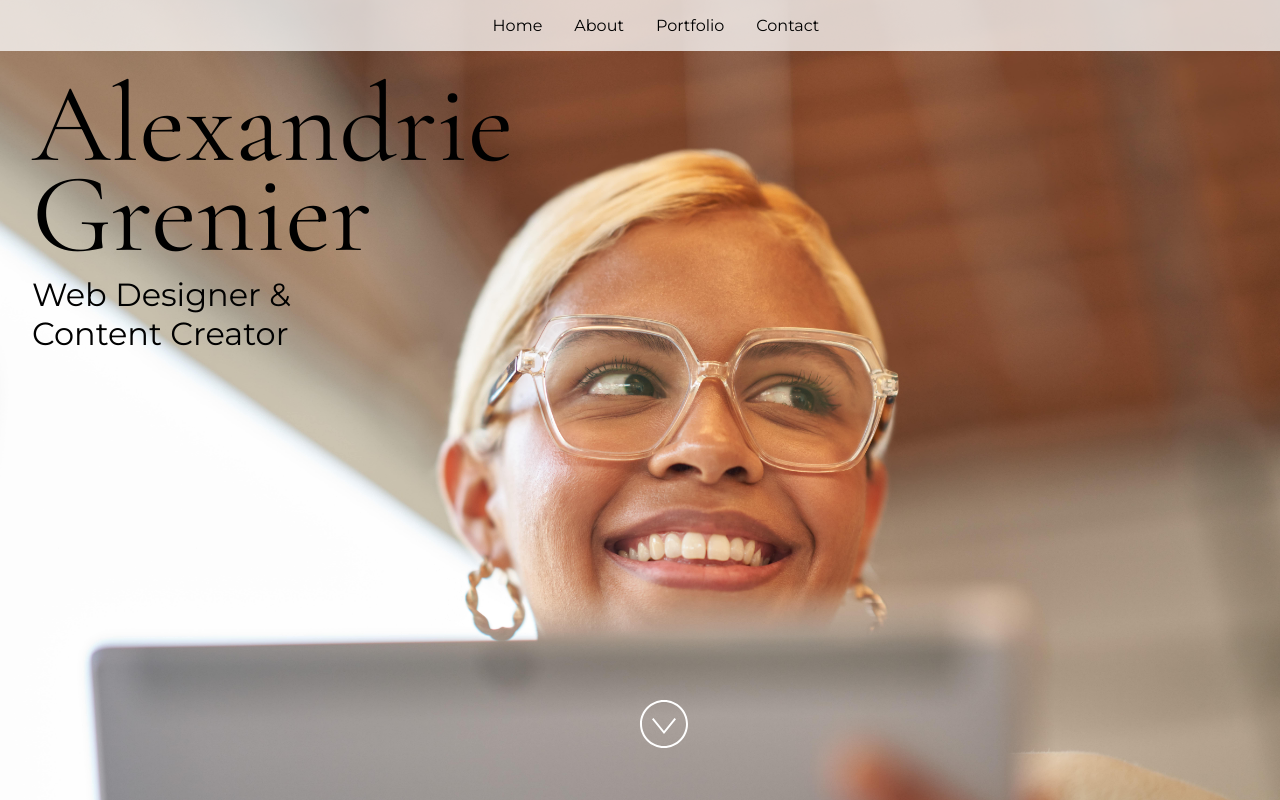
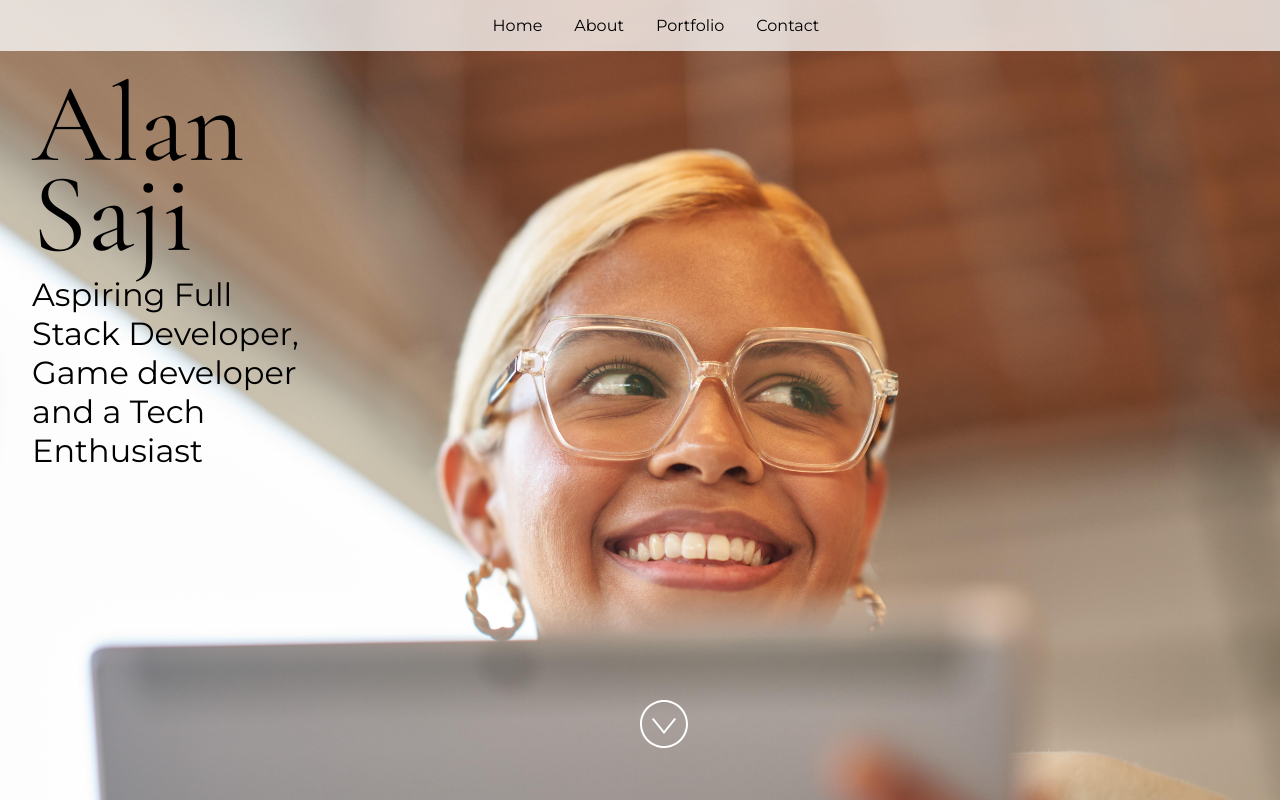
Before and after one commit to Alansaji2003/portfolio, a React (Vite) app: page / in a window 1280 px wide. Built offline with nearby package versions, Linux system fonts and the light colour scheme.

Commit message:
Update App.jsx

```diff
--- a/src/App.jsx
+++ b/src/App.jsx
@@ -24,15 +24,15 @@ import "./styles.css";
  * If you don't have one of the social sites listed, leave it as an empty string.
  */
 const siteProps = {
-  name: "Alexandrie Grenier",
-  title: "Web Designer & Content Creator",
-  email: "alex@example.com",
-  gitHub: "microsoft",
-  instagram: "microsoft",
-  linkedIn: "satyanadella",
+  name: "Alan Saji",
+  title: "Aspiring Full Stack Developer, Game developer and a Tech Enthusiast",
+  email: "rockstaralansaji@gmail.com",
+  gitHub: "Alansaji2003",
+  instagram: "@_x_alan_x._",
+  linkedIn: "https://www.linkedin.com/in/alan-saji-b346091b6/",
   medium: "",
-  twitter: "microsoft",
-  youTube: "Code",
+  twitter: "@AlanSaji2003",
+  youTube: "@alansaji5463",
 };
 
 const primaryColor = "#4E567E";
```
